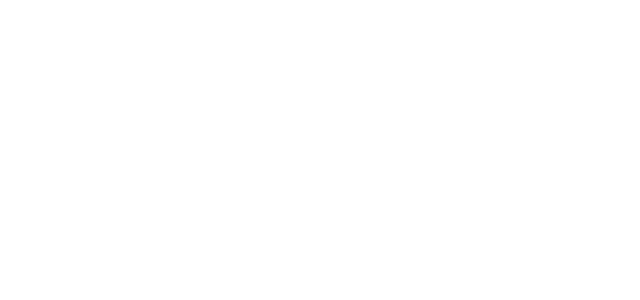
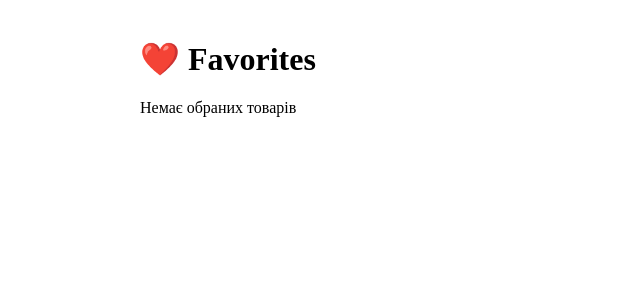
Before and after one commit to YuliaLiber/inventory-app, a React (Vite) app: page /favorites in a window 1280 px wide. Before the commit this address had no page. Shown: the top 300 px of the page, without its empty margins (0-640 px from the left). Built offline with nearby package versions, Linux system fonts and the light colour scheme.

Commit message:
persist favorites in local storage

```diff
--- a/src/App.jsx
+++ b/src/App.jsx
@@ -4,7 +4,7 @@
 import AdminInventoryEdit from "./pages/AdminInventoryEdit";
 import AdminInventoryDetails from "./pages/AdminInventoryDetails";
 import Gallery from "./pages/Gallery";
-//import Favorites from "./pages/Favorites";
+import Favorites from "./pages/Favorites";
 
 function App() {
   return (
@@ -14,6 +14,7 @@
       <Route path="/edit/:id" element={<AdminInventoryEdit />} />
       <Route path="/details/:id" element={<AdminInventoryDetails />} />
       <Route path="/gallery" element={<Gallery />} />
+      <Route path="/favorites" element={<Favorites />} />
 
     </Routes>
   );
--- a/src/hooks/useFavorites.js
+++ b/src/hooks/useFavorites.js
@@ -1,31 +1,44 @@
-import { useEffect, useState } from "react";
+import { useState, useEffect } from "react";
 
 export default function useFavorites() {
-  const [favorites, setFavorites] = useState(
-    JSON.parse(localStorage.getItem("favorites")) || []
-  );
 
-  useEffect(() => {
+const [favorites,setFavorites]=useState(()=>{
+const saved=localStorage.getItem("favorites");
+return saved ? JSON.parse(saved) : [];
+});
+
+useEffect(()=>{
 localStorage.setItem(
 "favorites",
 JSON.stringify(favorites)
 );
-  }, [favorites]);
+},[favorites]);
 
 function toggleFavorite(item){
-    const exists = favorites.find(x=>x.id===item.id);
+
+const exists=favorites.some(
+f=>f.id===item.id
+);
 
 if(exists){
 setFavorites(
-        favorites.filter(x=>x.id!==item.id)
+favorites.filter(
+f=>f.id!==item.id
+)
 );
-    } else {
-      setFavorites([...favorites,item]);
 }
+else{
+setFavorites([
+...favorites,
+item
+]);
+}
+
 }
 
 return {
 favorites,
 toggleFavorite
 };
+
 }
--- a/src/pages/Favorites.jsx
+++ b/src/pages/Favorites.jsx
@@ -0,0 +1,29 @@
+import useFavorites from "../hooks/useFavorites";
+
+export default function Favorites(){
+
+const {favorites}=useFavorites();
+
+return(
+<div className="container">
+<h1>❤️ Favorites</h1>
+
+{favorites.length===0 ? (
+<p>Немає обраних товарів</p>
+) : (
+
+<div className="galleryGrid">
+{favorites.map(item=>(
+<div className="productCard" key={item.id}>
+<img src={item.photo}/>
+<h3>{item.inventory_name}</h3>
+<p>{item.description}</p>
+</div>
+))}
+</div>
+
+)}
+
+</div>
+)
+}
```
Lines whose indentation alone changed are shown as unchanged.
